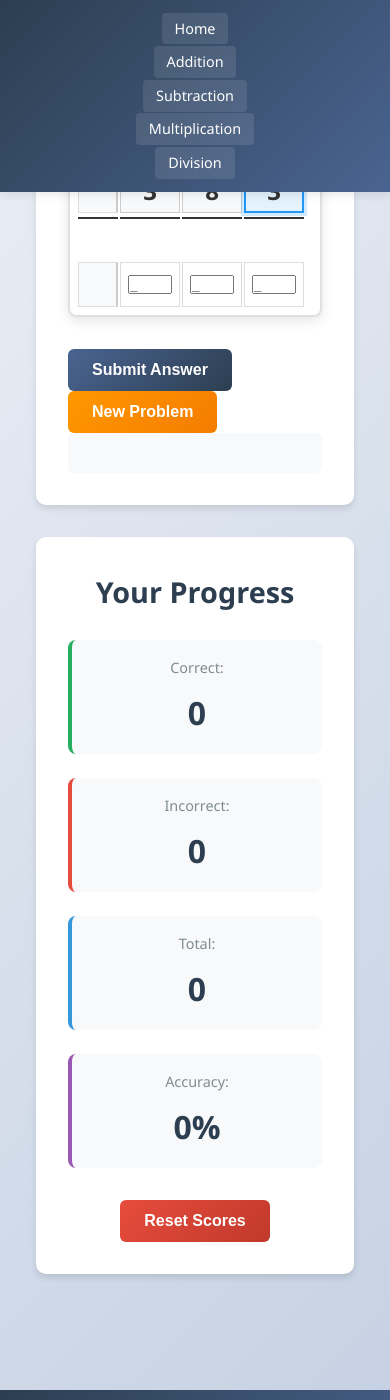
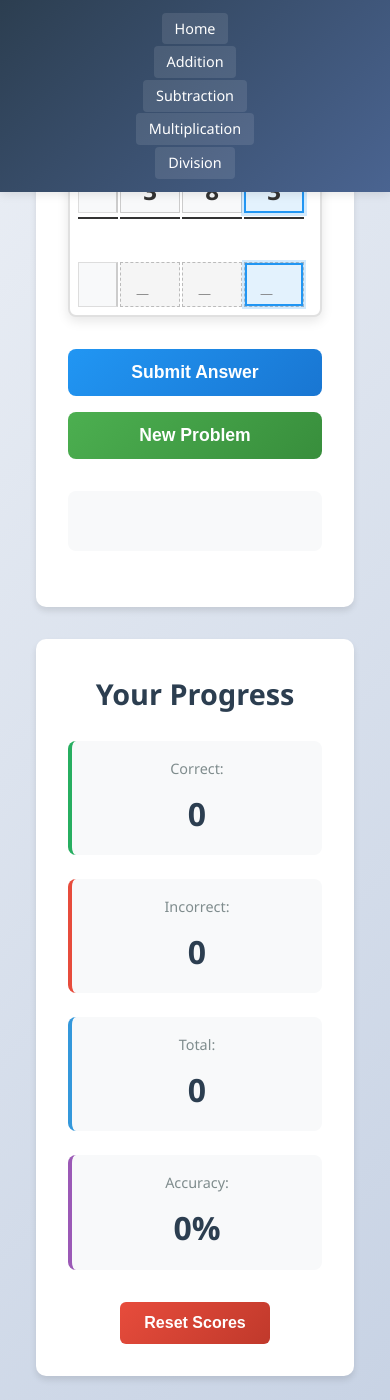
Before and after one commit to ZBZFirst/Math, a Jekyll site: the page built from addition.md, in a window 390 px wide and 1400 px high, scrolled down 471 px. Built offline with Jekyll 4.4.1, drawn with Linux system fonts in a browser that asks for light colours.

Commit message:
Update addition.css

```diff
--- a/assets/css/addition.css
+++ b/assets/css/addition.css
@@ -1,4 +1,4 @@
-/* Addition-specific styles - CSV Layout with Carry Tracking */
+/* Addition-specific styles - Simplified Interface */
 
 .addition-container {
     max-width: 1200px;
@@ -50,7 +50,7 @@
     padding-top: 5px;
 }
 
-/* Active carry (not used yet) */
+/* Active carry */
 .grid-cell.active-carry {
     background: #fff3e0;
     border: 2px solid #ff9800;
@@ -58,38 +58,6 @@
     font-weight: bold;
     border-radius: 4px;
     animation: pulse 2s infinite;
-}
-
-/* Just generated carry (highlighted) */
-.grid-cell.just-generated {
-    background: #ffecb3;
-    border: 2px solid #ffa726;
-    color: #f57c00;
-    animation: highlight 1s 3;
-}
-
-@keyframes highlight {
-    0% { background: #ffecb3; transform: scale(1); }
-    50% { background: #ffd54f; transform: scale(1.1); }
-    100% { background: #ffecb3; transform: scale(1); }
-}
-
-/* Used carry (strikethrough) */
-.grid-cell.used-carry {
-    background: #f5f5f5;
-    border: 1px dashed #9e9e9e;
-    color: #757575;
-    text-decoration: line-through;
-    opacity: 0.7;
-}
-
-/* Carry that should be used in current step */
-.grid-cell.carry-to-use {
-    background: #c8e6c9;
-    border: 2px solid #4caf50;
-    color: #2e7d32;
-    font-weight: bold;
-    box-shadow: 0 0 10px rgba(76, 175, 80, 0.3);
 }
 
 @keyframes pulse {
@@ -114,33 +82,49 @@
     margin: 2px 0;
 }
 
-/* Answer Cells */
-.grid-cell.answer-cell {
+/* Answer Input Cells */
+.grid-cell.answer-input {
     background: #f5f5f5;
-    font-size: 1.8rem;
-    color: #555;
+    padding: 0;
     border: 1px dashed #bbb;
 }
 
-.grid-cell.answer-cell.correct {
+.answer-input-field {
+    width: 100%;
+    height: 100%;
+    border: none;
+    background: transparent;
+    font-size: 1.8rem;
+    text-align: center;
+    font-weight: bold;
+    color: #333;
+    outline: none;
+    padding: 0;
+}
+
+.answer-input-field.current-input {
+    background: #e3f2fd;
+    border: 2px solid #2196f3;
+    box-shadow: 0 0 0 3px rgba(33, 150, 243, 0.2);
+}
+
+.answer-input-field.correct-input {
     background: #e8f5e9;
-    border: 2px solid #4caf50;
     color: #2e7d32;
     font-weight: bold;
-    animation: correctPop 0.5s;
+    border: 2px solid #4caf50;
 }
 
-@keyframes correctPop {
-    0% { transform: scale(1); }
-    50% { transform: scale(1.1); }
-    100% { transform: scale(1); }
+.answer-input-field.incorrect-input {
+    background: #ffebee;
+    color: #c62828;
+    font-weight: bold;
+    border: 2px solid #f44336;
 }
 
-.grid-cell.answer-cell.incorrect {
-    background: #ffebee;
-    border: 2px solid #f44336;
-    color: #c62828;
-    font-weight: bold;
+.answer-input-field:disabled {
+    cursor: not-allowed;
+    opacity: 0.9;
 }
 
 /* Active Column Highlighting */
@@ -151,186 +135,48 @@
     z-index: 1;
 }
 
-/* Step Instructions */
-.step-instructions {
-    background: white;
-    padding: 1.5rem;
-    border-radius: 10px;
+/* Simple Controls */
+.simple-controls {
+    display: flex;
+    gap: 1rem;
+    justify-content: center;
     margin: 2rem auto;
-    max-width: 800px;
-    box-shadow: 0 4px 8px rgba(0, 0, 0, 0.1);
-    border: 1px solid #e0e0e0;
+    max-width: 400px;
 }
 
-.step-instructions h3 {
-    color: #2c3e50;
-    margin-bottom: 1rem;
-    font-size: 1.5rem;
-    border-bottom: 2px solid #2196f3;
-    padding-bottom: 0.5rem;
-}
-
-#stepList {
-    padding-left: 1.5rem;
-    color: #555;
-    line-height: 1.8;
-    list-style-type: decimal;
-}
-
-#stepList li {
-    margin-bottom: 0.75rem;
-    padding: 0.5rem;
-    border-radius: 4px;
-    transition: all 0.3s;
-}
-
-#stepList li.active {
-    background: #e3f2fd;
-    font-weight: bold;
-    color: #1565c0;
-    border-left: 4px solid #2196f3;
-    padding-left: 1rem;
-}
-
-#stepList li.completed {
-    color: #666;
-    background: #f5f5f5;
-    border-left: 4px solid #9e9e9e;
-}
-
-#stepList li.completed::after {
-    content: " ✓";
-    color: #4caf50;
-    font-weight: bold;
-    margin-left: 0.5rem;
-}
-
-/* User Input Area */
-.user-input-area {
-    background: white;
-    padding: 2rem;
-    border-radius: 12px;
-    margin: 2rem auto;
-    max-width: 800px;
-    box-shadow: 0 4px 12px rgba(0, 0, 0, 0.1);
-}
-
-.current-step {
-    display: flex;
-    align-items: center;
-    gap: 1rem;
-    margin-bottom: 1.5rem;
-    padding: 1rem;
-    background: linear-gradient(135deg, #e3f2fd 0%, #bbdefb 100%);
-    border-radius: 8px;
-    border-left: 4px solid #2196f3;
-}
-
-.step-label {
-    font-weight: bold;
-    color: #1565c0;
-    font-size: 1.3rem;
-    background: white;
-    padding: 0.3rem 0.8rem;
-    border-radius: 4px;
-    box-shadow: 0 2px 4px rgba(0, 0, 0, 0.1);
-}
-
-.step-description {
-    color: #2c3e50;
-    font-size: 1.1rem;
-    flex-grow: 1;
-}
-
-.input-container {
-    display: flex;
-    flex-direction: column;
-    gap: 1.5rem;
-    align-items: center;
-}
-
-#stepAnswer {
-    padding: 1rem 1.5rem;
-    font-size: 2rem;
-    width: 200px;
-    text-align: center;
-    border: 3px solid #4a6491;
-    border-radius: 8px;
-    transition: all 0.3s;
-    font-weight: bold;
-    background: #f8f9fa;
-}
-
-#stepAnswer:focus {
-    outline: none;
-    border-color: #2196f3;
-    box-shadow: 0 0 0 4px rgba(33, 150, 243, 0.3);
-    background: white;
-    transform: scale(1.02);
-}
-
-#stepAnswer:disabled {
-    opacity: 0.5;
-    cursor: not-allowed;
-    background: #e9ecef;
-}
-
-.input-buttons {
-    display: flex;
-    gap: 1rem;
-    flex-wrap: wrap;
-    justify-content: center;
-}
-
-.input-buttons button {
-    padding: 0.9rem 1.8rem;
-    font-size: 1rem;
+.simple-controls button {
+    padding: 1rem 2rem;
+    font-size: 1.2rem;
     font-weight: 600;
     border-radius: 8px;
     border: none;
     cursor: pointer;
     transition: all 0.3s;
-    min-width: 140px;
+    min-width: 180px;
 }
 
-#submitStep {
+#submitAnswer {
     background: linear-gradient(135deg, #2196f3 0%, #1976d2 100%);
     color: white;
 }
 
-#nextStep {
+#newProblem {
     background: linear-gradient(135deg, #4caf50 0%, #388e3c 100%);
     color: white;
 }
 
-#showAnswer {
-    background: linear-gradient(135deg, #9c27b0 0%, #7b1fa2 100%);
-    color: white;
-}
-
-#newProblem {
-    background: linear-gradient(135deg, #ff9800 0%, #f57c00 100%);
-    color: white;
-}
-
-.input-buttons button:hover:not(:disabled) {
+.simple-controls button:hover {
     transform: translateY(-3px);
     box-shadow: 0 6px 12px rgba(0, 0, 0, 0.2);
 }
 
-.input-buttons button:active:not(:disabled) {
+.simple-controls button:active {
     transform: translateY(-1px);
 }
 
-.input-buttons button:disabled {
-    opacity: 0.5;
-    cursor: not-allowed;
-    transform: none !important;
-}
-
 /* Feedback */
-.user-input-area .feedback {
-    margin-top: 1.5rem;
+.feedback {
+    margin: 1.5rem auto;
     padding: 1rem;
     border-radius: 8px;
     text-align: center;
@@ -346,13 +192,13 @@
     margin-right: auto;
 }
 
-.user-input-area .feedback.correct {
+.feedback.correct {
     background: linear-gradient(135deg, #e8f5e9 0%, #c8e6c9 100%);
     color: #2e7d32;
     border: 2px solid #81c784;
 }
 
-.user-input-area .feedback.incorrect {
+.feedback.incorrect {
     background: linear-gradient(135deg, #ffebee 0%, #ffcdd2 100%);
     color: #c62828;
     border: 2px solid #e57373;
@@ -366,8 +212,7 @@
         max-width: 320px;
     }
 
-    .grid-cell.number-cell,
-    .grid-cell.answer-cell {
+    .grid-cell.number-cell {
         font-size: 1.5rem;
     }
 
@@ -379,19 +224,18 @@
         font-size: 0.8rem;
     }
 
-    .input-buttons {
-        flex-direction: column;
-        align-items: stretch;
+    .answer-input-field {
+        font-size: 1.5rem;
     }
 
-    .input-buttons button {
-        width: 100%;
+    .simple-controls {
+        flex-direction: column;
+        align-items: center;
     }
 
-    #stepAnswer {
+    .simple-controls button {
         width: 100%;
-        max-width: 180px;
-        font-size: 1.8rem;
+        max-width: 280px;
     }
 }
 
@@ -407,13 +251,12 @@
         font-size: 1.3rem;
     }
 
-    .current-step {
-        flex-direction: column;
-        align-items: flex-start;
-        gap: 0.5rem;
+    .answer-input-field {
+        font-size: 1.3rem;
     }
 
-    .step-label {
-        align-self: center;
+    .simple-controls button {
+        padding: 0.8rem 1.5rem;
+        font-size: 1.1rem;
     }
 }
```
